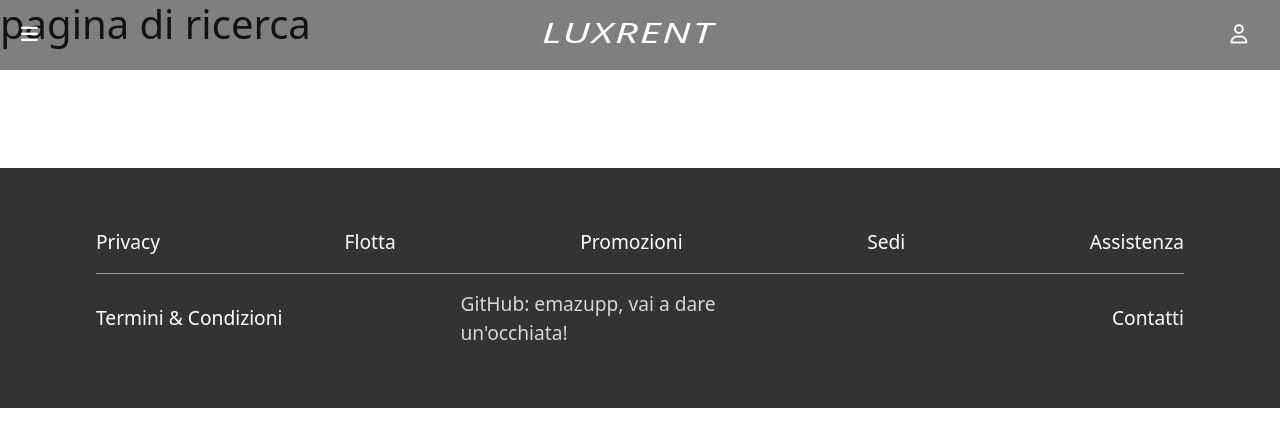
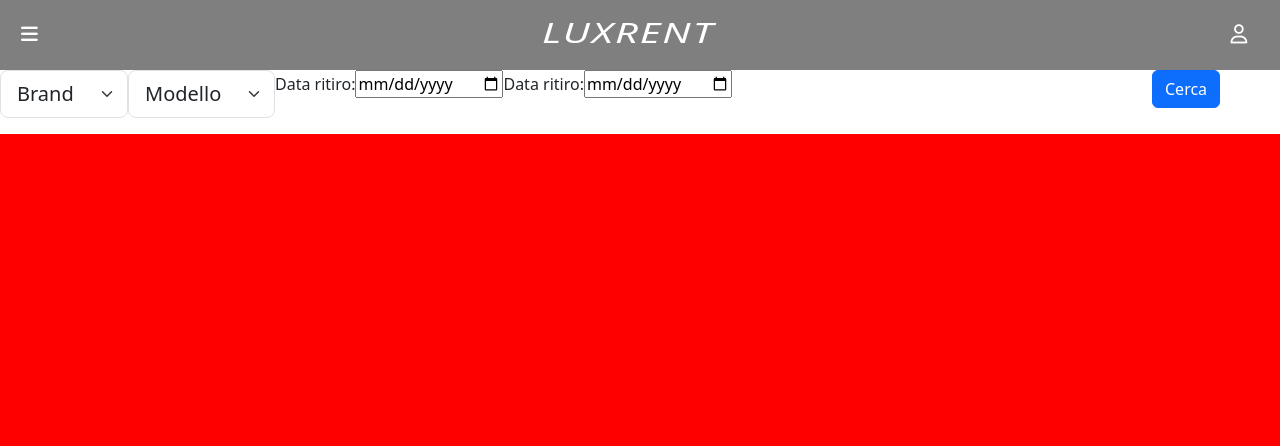
Before and after one commit to emazupp/luxrent_Frontend, a React (Vite) app: page /search in a window 1280 px wide. Shown: the top 446 px of the page. Built offline with nearby package versions, Linux system fonts and the light colour scheme; no server answers.

Commit message:
⚡️ improved perf: created Button component and removed dead code

```diff
--- a/src/App.jsx
+++ b/src/App.jsx
@@ -2,7 +2,7 @@ import { BrowserRouter, Routes, Route } from "react-router-dom";
 import HomePage from "./pages/HomePage/HomePage";
 import "./assets/css/App.css";
 import DetailPage from "./pages/DetailPage";
-import SearchPage from "./pages/SearchPage";
+import SearchPage from "./pages//SearchPage/SearchPage";
 import DefaultLayout from "./layouts/DefaultLayout";
 import { GlobalProvider } from "./contexts/GlobalContext";
 
--- /dev/null
+++ b/src/components/elements/Button/Button.jsx
@@ -0,0 +1,5 @@
+import styles from "./Button.module.css";
+
+export default function Button({ children }) {
+  return <button className={styles.customButton}>{children}</button>;
+}
--- /dev/null
+++ b/src/components/elements/Button/Button.module.css
@@ -0,0 +1,22 @@
+.customButton {
+  border: 1px solid rgba(0, 0, 0, 0.5);
+  font-weight: 500;
+  font-size: 1.2rem;
+  border-radius: 10px;
+  display: flex;
+  justify-content: center;
+  align-items: center;
+  backdrop-filter: blur(10px);
+  background-color: rgba(0, 0, 0, 0.1);
+  padding: 1rem 2rem;
+  color: rgba(0, 0, 0, 0.8);
+  transition: 0.35s ease;
+}
+
+.customButton:hover {
+  cursor: pointer;
+  background-color: rgba(0, 0, 0, 0.15);
+  color: rgba(0, 0, 0, 1);
+  transition: 0.35s ease;
+  transform: scale(1.03);
+}
--- a/src/components/elements/CarSlider/CarSlider.jsx
+++ b/src/components/elements/CarSlider/CarSlider.jsx
@@ -5,6 +5,7 @@ import { GlobalContext } from "../../../contexts/GlobalContext";
 import calendarIcon from "../../../assets/img/calendar.png";
 import carEngineIcon from "../../../assets/img/car-engine.png";
 import powerIcon from "../../../assets/img/power.png";
+import Button from "../Button/Button";
 
 export default function CarSlider() {
   const { cars } = useContext(GlobalContext);
@@ -177,9 +178,7 @@ export default function CarSlider() {
                   </div>
                 </div>
                 <div className={styles.activeSlideButton}>
-                  <div className={styles.detailsButton}>
-                    <span>Vedi dettagli</span>
-                  </div>
+                  <Button>Vedi dettagli</Button>
                 </div>
               </div>
             </div>
--- a/src/components/elements/CarSlider/CarSlider.module.css
+++ b/src/components/elements/CarSlider/CarSlider.module.css
@@ -147,27 +147,3 @@
   display: flex;
   align-items: center;
 }
-
-.detailsButton {
-  border: 1px solid rgba(0, 0, 0, 0.5);
-  font-weight: 500;
-  font-size: 1.2rem;
-  border-radius: 10px;
-  display: flex;
-  justify-content: center;
-  align-items: center;
-  backdrop-filter: blur(10px);
-  background-color: rgba(0, 0, 0, 0.1);
-  padding: 1rem 2rem;
-  color: rgba(0, 0, 0, 0.8);
-  transition: 0.35s ease;
-  z-index: 2;
-}
-
-.detailsButton:hover {
-  cursor: pointer;
-  background-color: rgba(0, 0, 0, 0.15);
-  color: rgba(0, 0, 0, 1);
-  transition: 0.35s ease;
-  transform: scale(1.03);
-}
--- a/src/layouts/DefaultLayout.jsx
+++ b/src/layouts/DefaultLayout.jsx
@@ -1,12 +1,10 @@
 import { Outlet } from "react-router-dom";
 import Header from "../components/layout/Header/Header";
-import Footer from "../components/layout/Footer/Footer";
 export default function DefaultLayout() {
   return (
     <>
       <Header />
       <Outlet />
-      <Footer />
     </>
   );
 }
--- a/src/pages/HomePage/HomePage.jsx
+++ b/src/pages/HomePage/HomePage.jsx
@@ -6,6 +6,8 @@ import { useRef, useState, useContext } from "react";
 import { GlobalContext } from "../../contexts/GlobalContext";
 import Logo from "../../components/elements/Logo/Logo";
 import CarSlider from "../../components/elements/CarSlider/CarSlider";
+import Footer from "../../components/layout/Footer/Footer";
+import Button from "../../components/elements/Button/Button";
 
 export default function HomePage() {
   const videoRef = useRef(null);
@@ -203,9 +205,7 @@ export default function HomePage() {
           </div>
 
           <div className={styles.lower_aboutUsSection}>
-            <div className={styles.button_aboutUsSection}>
-              <span>Scopri di più</span>
-            </div>
+            <Button>Scopri di più</Button>
           </div>
         </div>
       </section>
@@ -263,9 +263,7 @@ export default function HomePage() {
                   servizi di noleggio, contattaci: il nostro team è a tua
                   disposizione.
                 </span>
-                <button className={styles.contactButton_contactUsSection}>
-                  Contattaci
-                </button>
+                <Button>Contattaci</Button>
               </div>
             </div>
             <div className={styles.rightContent_contactUsSection}>
@@ -273,7 +271,7 @@ export default function HomePage() {
                 <div className={styles.rightContentAddress_contactUsSection}>
                   <small>Indirizzo</small>
                   <span className={styles.contactUsInfo_contactUsSection}>
-                    Via Roma 150, Milano 200019, Italia
+                    Via Roma 150, Milano 20019, Italia
                   </span>
                 </div>
 
@@ -318,6 +316,8 @@ export default function HomePage() {
           </div>
         </div>
       </section>
+
+      <Footer />
     </>
   );
 }
--- a/src/pages/HomePage/HomePage.module.css
+++ b/src/pages/HomePage/HomePage.module.css
@@ -352,29 +352,6 @@ section.halfSection {
   flex: 0 0 40%;
 }
 
-.button_aboutUsSection {
-  border: 1px solid rgba(0, 0, 0, 0.5);
-  font-weight: 500;
-  font-size: 1.2rem;
-  border-radius: 10px;
-  display: flex;
-  justify-content: center;
-  align-items: center;
-  backdrop-filter: blur(10px);
-  background-color: rgba(0, 0, 0, 0.1);
-  padding: 1rem 2rem;
-  color: rgba(0, 0, 0, 0.8);
-  transition: 0.35s ease;
-}
-
-.button_aboutUsSection:hover {
-  cursor: pointer;
-  background-color: rgba(0, 0, 0, 0.15);
-  color: rgba(0, 0, 0, 1);
-  transition: 0.35s ease;
-  transform: scale(1.03);
-}
-
 /* CUSTOMER SERVICE SECTION */
 
 .customerServiceSectionWrapper {
@@ -471,28 +448,6 @@ section.halfSection {
   height: 100%;
 }
 
-.contactButton_contactUsSection {
-  border: 1px solid rgba(0, 0, 0, 0.5);
-  font-weight: 500;
-  font-size: 1rem;
-  border-radius: 10px;
-  display: flex;
-  justify-content: center;
-  align-items: center;
-  backdrop-filter: blur(10px);
-  background-color: rgba(0, 0, 0, 0.1);
-  padding: 0.5rem 1rem;
-  color: rgba(0, 0, 0, 0.8);
-  transition: 0.35s ease;
-}
-
-.contactButton_contactUsSection:hover {
-  cursor: pointer;
-  background-color: rgba(0, 0, 0, 0.15);
-  color: rgba(0, 0, 0, 1);
-  transition: 0.35s ease;
-  transform: scale(1.03);
-}
 .rightContentWrapper_contactUsSection {
   width: 80%;
   display: flex;
--- a/src/pages/SearchPage.jsx
+++ /dev/null
@@ -1,3 +0,0 @@
-export default function SearchPage() {
-  return <h1>pagina di ricerca</h1>;
-}
--- /dev/null
+++ b/src/pages/SearchPage/SearchPage.jsx
@@ -0,0 +1,52 @@
+import styles from "./SearchPage.module.css";
+import MenuSidebar from "../../components/layout/MenuSidebar/MenuSidebar";
+
+export default function SearchPage() {
+  return (
+    <>
+      <MenuSidebar />
+      <div className={styles.searchPageContainer}>
+        <div className={styles.upperSearchPage}>
+          <div className={styles.upperFilterContainer}>
+            <div>
+              <select
+                className="form-select form-select-lg mb-3"
+                name="brand"
+                id="brand"
+              >
+                <option value="brand">Brand</option>
+                <option value="brand1">Brand 1</option>
+                <option value="brand2">Brand 2</option>
+                <option value="brand3">Brand 3</option>
+              </select>
+            </div>
+            <div>
+              <select
+                className="form-select form-select-lg mb-3"
+                name="model"
+                id="model"
+              >
+                <option value="brand">Modello</option>
+                <option value="brand1">Modello 1</option>
+                <option value="brand2">Modello 2</option>
+                <option value="brand3">Modello 3</option>
+              </select>
+            </div>
+            <div>
+              <label for="pickup_date">Data ritiro:</label>
+              <input type="date" id="pickup_date" name="pickup_date"></input>
+            </div>
+            <div>
+              <label for="return_date">Data ritiro:</label>
+              <input type="date" id="return_date" name="return_date"></input>
+            </div>
+          </div>
+          <div className={styles.upperFilterButtonContainer}>
+            <button className="btn btn-primary">Cerca</button>
+          </div>
+        </div>
+        <div className={styles.contentSearchPage}></div>
+      </div>
+    </>
+  );
+}
--- /dev/null
+++ b/src/pages/SearchPage/SearchPage.module.css
@@ -0,0 +1,32 @@
+.searchPageContainer {
+  display: flex;
+  flex-direction: column;
+  align-items: center;
+  height: 100vh;
+}
+
+.upperSearchPage {
+  display: flex;
+  margin-top: 70px;
+  width: 100%;
+  flex: 0 0 calc(15% - 70px);
+}
+
+.contentSearchPage {
+  display: flex;
+  justify-content: center;
+  align-items: center;
+  width: 100%;
+  height: 100%;
+  background-color: red;
+  flex: 0 0 85%;
+}
+
+.upperFilterContainer {
+  display: flex;
+  flex: 0 0 90%;
+}
+
+.upperFilterButtonContainer {
+  flex: 0 0 10%;
+}
```
